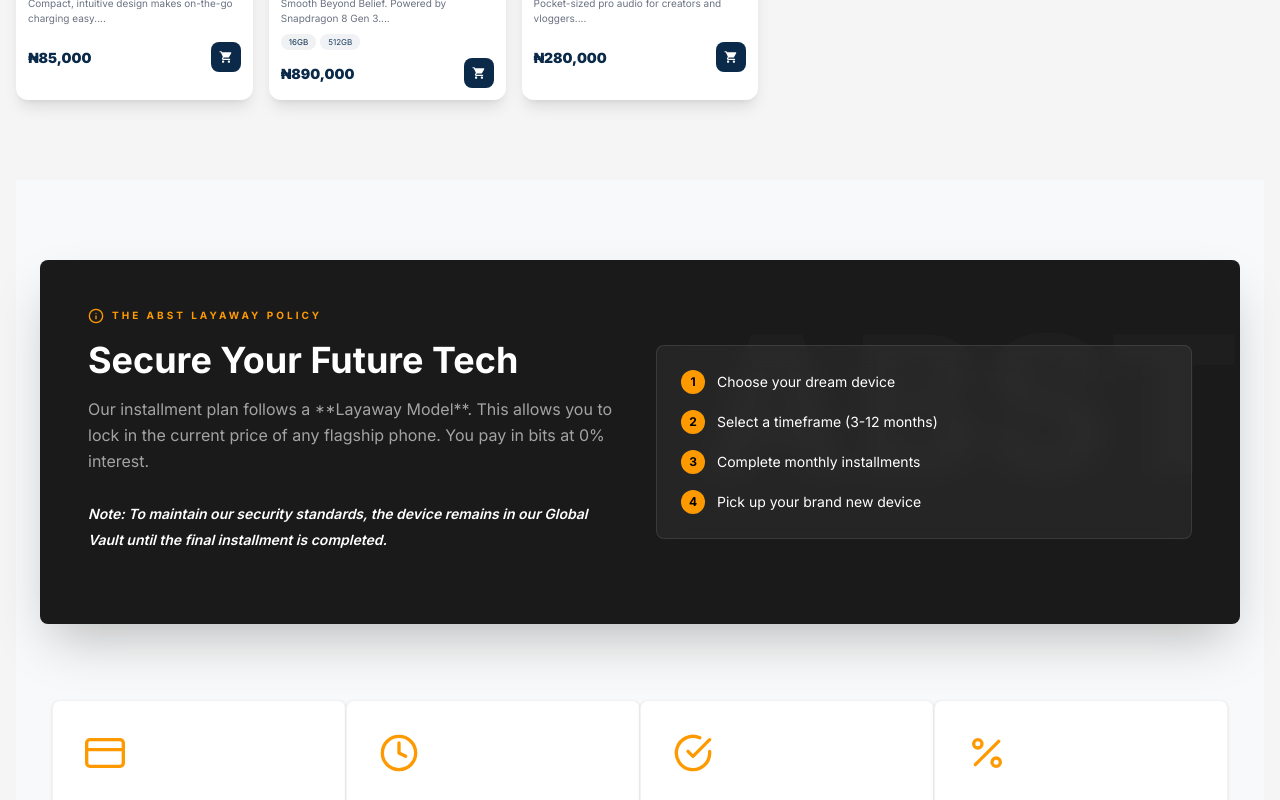
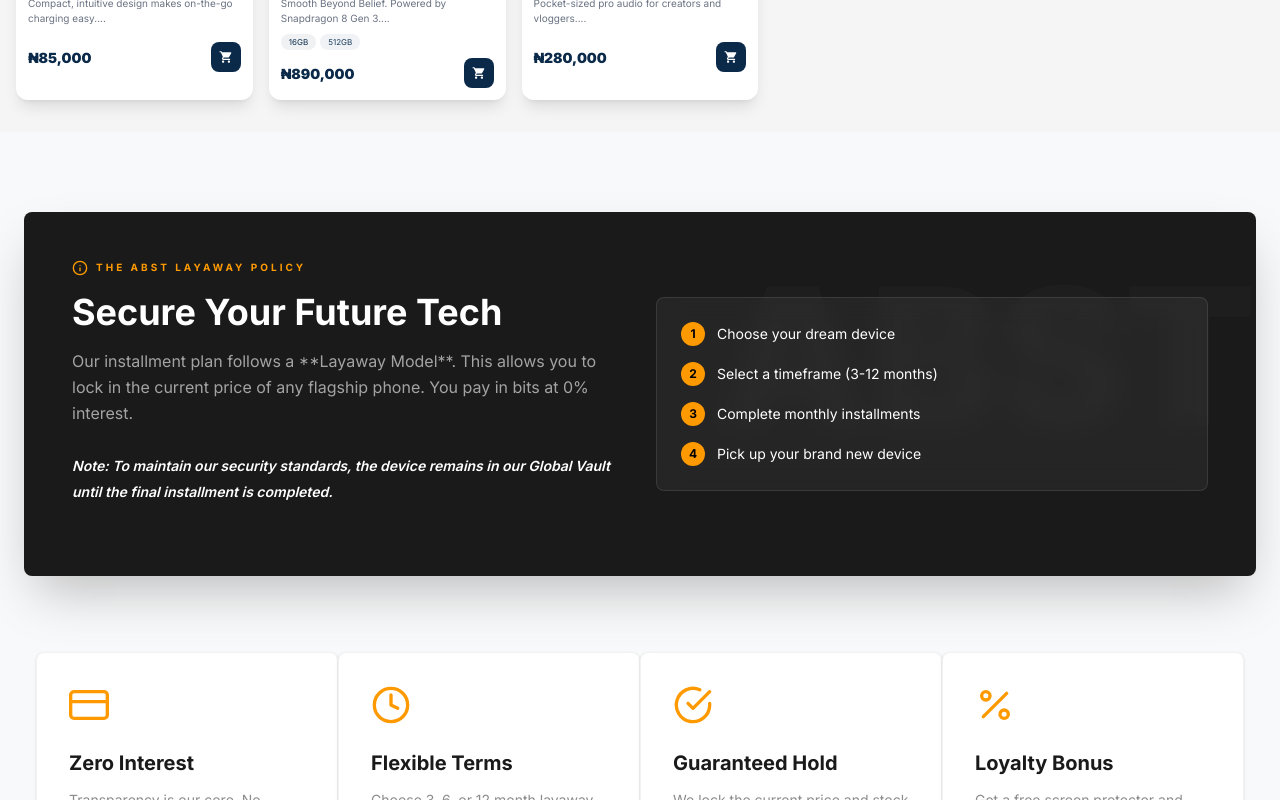
Before and after one commit to nwaxon2020/absglobal, a Next.js app: page /store in a window 1280 px wide. Shown: the part 940-1740 px from the top of the page. Built offline with nearby package versions, Linux system fonts and the light colour scheme; no server answers; the database is empty.

Commit message:
page set

```diff
--- a/app/product/[id]/page.tsx
+++ b/app/product/[id]/page.tsx
@@ -118,7 +118,7 @@ export default function ProductDetailsPage({ params }: { params: Promise<{ id: s
 
         <div className="pt-8 relative bg-[#111111] md:rounded-lg w-full max-w-5xl h-full md:max-h-[92vh] overflow-y-auto border-x md:border border-white/10 shadow-2xl no-scrollbar z-10">
 
-          <button onClick={() => router.back()} className="absolute top-3 -right-1 md:sticky md:top-4 md:float-right mr-4 z-50 p-1.5 bg-white/10 rounded-full hover:bg-white/20 text-white border border-white/5">
+          <button onClick={() => router.back()} className="font-bold fixed top-3 -right-1 md:sticky md:top-4 md:float-right mr-4 z-50 p-3 bg-black/30 md: bg-white/10 rounded-full hover:bg-white/20 text-white border border-white/5">
             <MdClose size={20} />
           </button>
 
--- a/components/home/InstallmentSection.tsx
+++ b/components/home/InstallmentSection.tsx
@@ -1,7 +1,7 @@
 'use client';
 
 import { useState } from 'react';
-import { motion, AnimatePresence } from 'framer-motion';
+import { motion, } from 'framer-motion';
 import { FiCreditCard, FiClock, FiCheckCircle, FiPercent, FiInfo, FiChevronRight } from 'react-icons/fi';
 import FinancingModal from './FinancingModal';
 
@@ -37,7 +37,7 @@ const InstallmentSection = () => {
 
   return (
     <section id='finance' className="py-10 md:py-20 bg-[#F8F9FA]">
-      <div className="max-w-7xl mx-aut md:px-6">
+      <div className="max-w-7xl mx-auto md:px-6">
 
         {/* Proper Explanation Card Above */}
         <motion.div
--- a/ui/StorePageUi.tsx
+++ b/ui/StorePageUi.tsx
@@ -331,7 +331,7 @@ const StorePageUi = () => {
         </AnimatePresence>
       </div>
 
-      <div className="max-w-7xl mx-auto md:px-4 py-12">
+      <div>
           <InstallmentSection />
       </div>
     </div>
```
